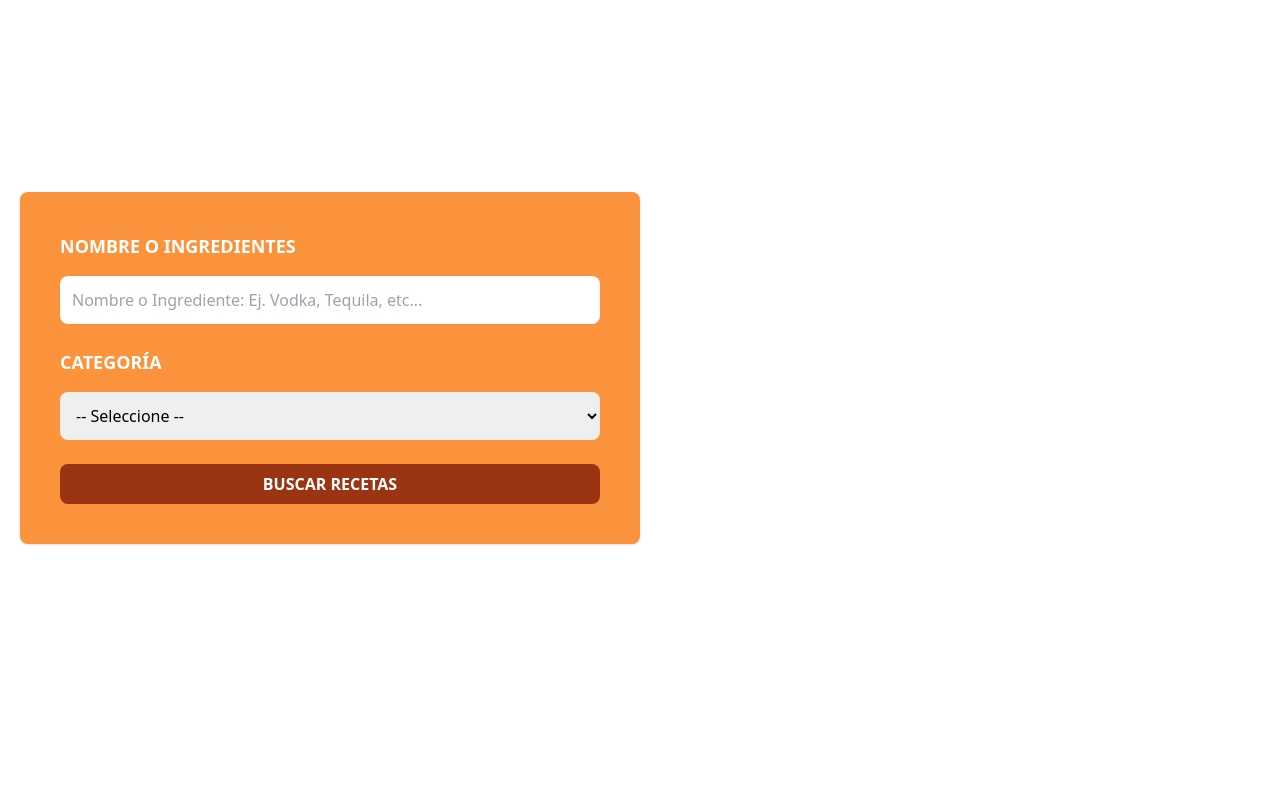
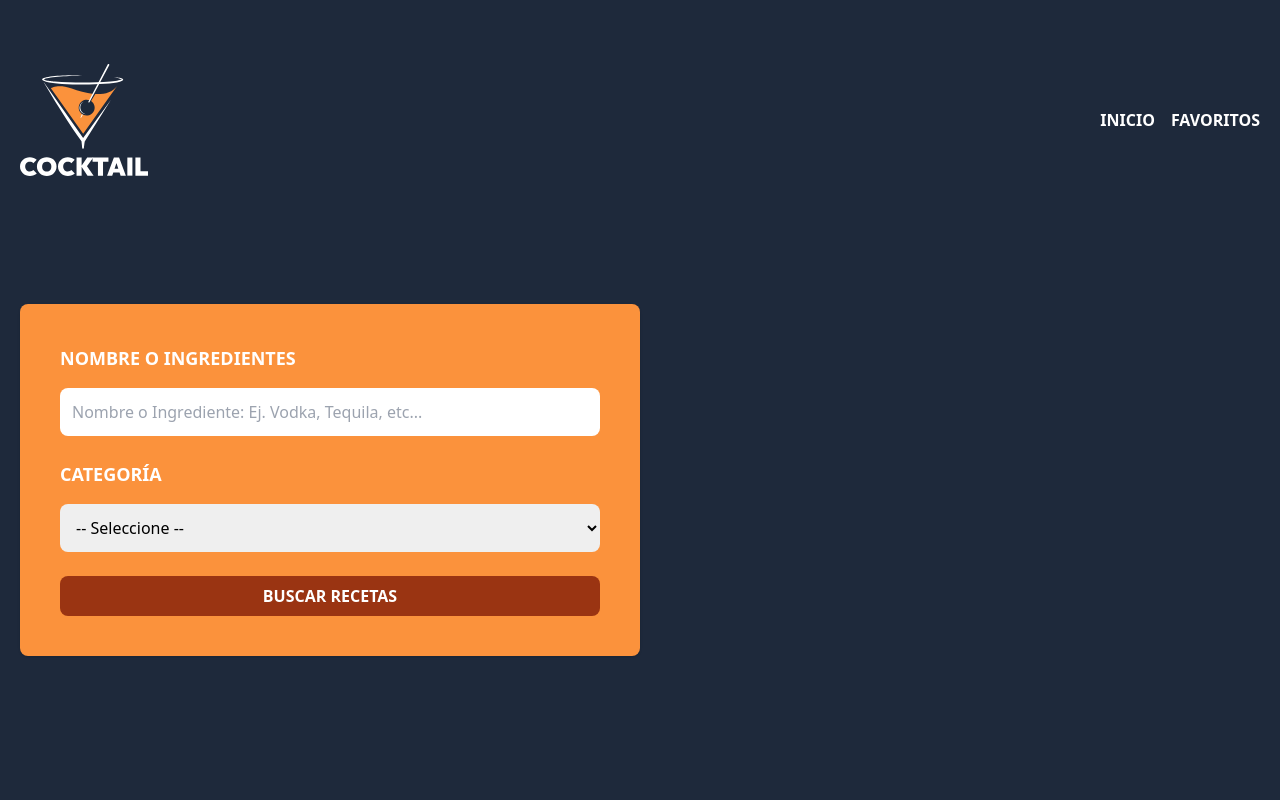
Before and after one commit to MendiolaSergioluis/bebidas-vue, a Vue app: page / in a window 1280 px wide. Shown: the top 800 px of the page. Built offline with nearby package versions, Linux system fonts and the light colour scheme.

Commit message:
Agregada página de favoritos y routing entre páginas

```diff
--- a/src/App.vue
+++ b/src/App.vue
@@ -1,9 +1,13 @@
 <script setup lang="ts">
+import { RouterView } from 'vue-router'
 import AppHeader from '@/components/AppHeader.vue'
 </script>
 
 <template>
   <AppHeader />
+  <main class="container mx-auto mt-10">
+    <RouterView />
+  </main>
 </template>
 
 <style scoped></style>
--- a/src/components/AppHeader.vue
+++ b/src/components/AppHeader.vue
@@ -1,9 +1,33 @@
-<script setup lang="ts"></script>
+<script setup lang="ts">
+import { RouterLink } from 'vue-router'
+</script>
 
 <template>
-  <header>
+  <header class="bg-slate-800">
     <div class="mx-auto container px-5 py-16">
+      <div class="flex justify-between items-center">
         <div>
+          <RouterLink :to="{ name: 'inicio' }">
+            <img class="w-32" src="/img/logo.svg" alt="Logotipo" />
+          </RouterLink>
+        </div>
+        <nav class="flex gap-4">
+          <RouterLink
+            :to="{ name: 'inicio' }"
+            class="text-white uppercase font-bold"
+            active-class="text-orange-500"
+          >
+            Inicio
+          </RouterLink>
+          <RouterLink
+            :to="{ name: 'favoritos' }"
+            class="text-white uppercase font-bold"
+            active-class="text-orange-500"
+          >
+            Favoritos
+          </RouterLink>
+        </nav>
+      </div>
       <form class="md:w-1/2 2xl:w-1/3 bg-orange-400 my-32 p-10 rounded-lg shadow space-y-6">
         <!--          Ingrediente Input -->
         <div class="space-y-4">
@@ -22,11 +46,7 @@
           <label for="categoria" class="block text-white uppercase font-extrabold text-lg"
             >Categoría</label
           >
-            <select
-              name="categoria"
-              id="categoria"
-              class="p-3 w-full rounded-lg focus:outline-none"
-            >
+          <select name="categoria" id="categoria" class="p-3 w-full rounded-lg focus:outline-none">
             <option value="">-- Seleccione --</option>
           </select>
         </div>
@@ -38,7 +58,6 @@
         />
       </form>
     </div>
-    </div>
   </header>
 </template>
 
--- a/src/router/index.ts
+++ b/src/router/index.ts
@@ -1,8 +1,24 @@
 import { createRouter, createWebHistory } from 'vue-router'
+// Componentes de vista cargados de forma regular
+import Inicio from '@/views/InicioView.vue'
+
+// Componentes de vista cargados solo cuando se requieren.
+const Favoritos = () => import('@/views/FavoritosView.vue')
 
 const router = createRouter({
   history: createWebHistory(import.meta.env.BASE_URL),
-  routes: []
+  routes: [
+    {
+      path: '/',
+      name: 'inicio',
+      component: Inicio
+    },
+    {
+      path: '/favoritos',
+      name: 'favoritos',
+      component: Favoritos
+    }
+  ]
 })
 
 export default router
--- /dev/null
+++ b/src/views/FavoritosView.vue
@@ -0,0 +1,7 @@
+<script setup lang="ts"></script>
+
+<template>
+  <h1 class="text-6xl font-extrabold">Favoritos</h1>
+</template>
+
+<style scoped></style>
--- /dev/null
+++ b/src/views/InicioView.vue
@@ -0,0 +1,7 @@
+<script setup lang="ts"></script>
+
+<template>
+  <h1 class="text-6xl font-extrabold">Recetas</h1>
+</template>
+
+<style scoped></style>
```
Lines whose indentation alone changed are shown as unchanged.
